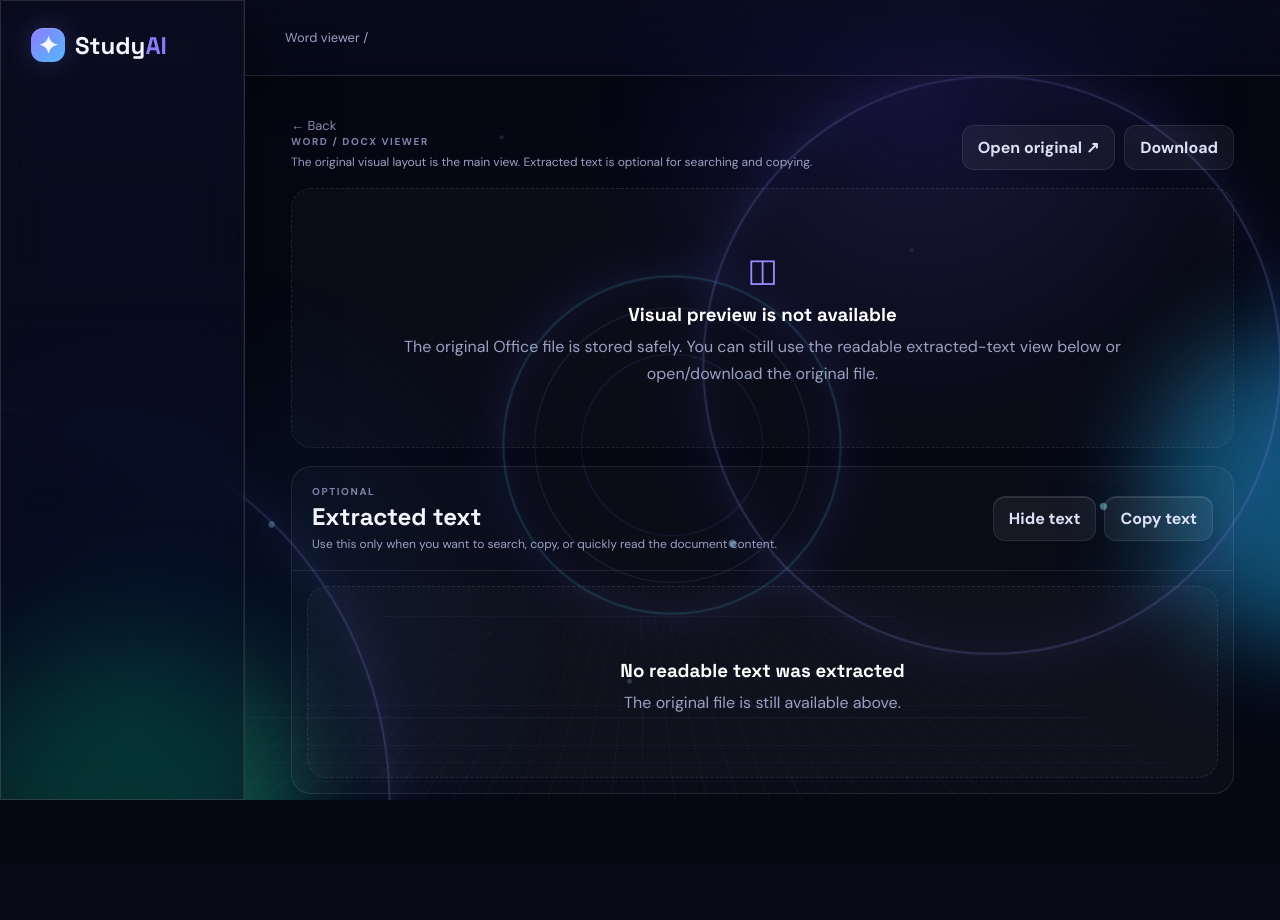
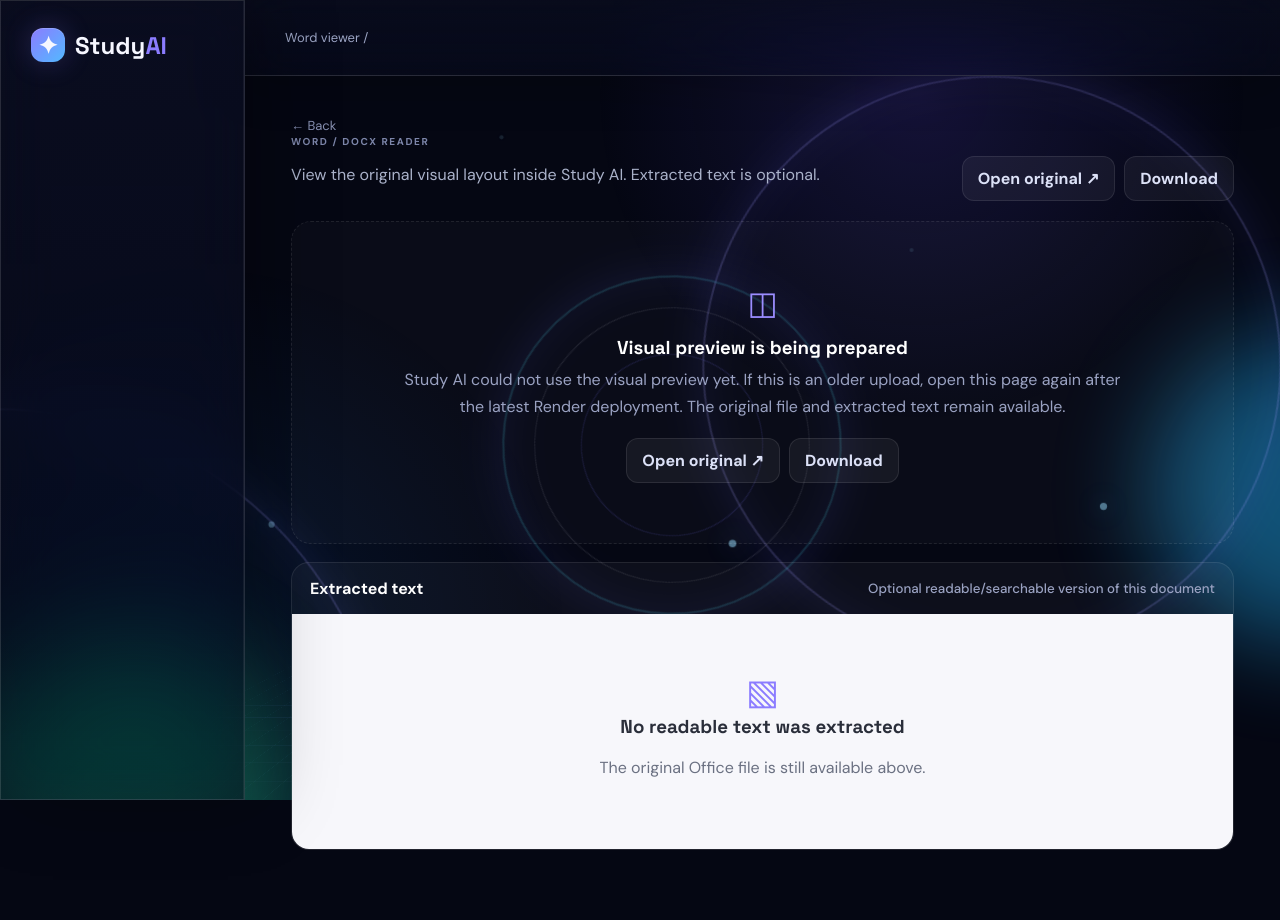
Before and after one commit to DangerG2g/study-ai, a FastAPI app: template app/templates/document_viewer.html in a window 1280 px wide. Before the commit the page ends 800 px from the top, so only its background shows below. Run offline with FastAPI, Linux system fonts and the light colour scheme; the template is opened without the code that fills it, so the values that code supplies are empty; parts of the project's set-up code (start-up, migrations or seed data) failed here and were passed over; some libraries are stand-ins or nearby versions.

Commit message:
Add files via upload

```diff
--- a/app/templates/document_viewer.html
+++ b/app/templates/document_viewer.html
@@ -1,13 +1,13 @@
-{% extends "base.html" %}
+{% extends 'base.html' %}
 {% block title %}{{ file.original_name }} · Study AI Reader{% endblock %}
 {% block crumb %}{{ 'PPT viewer' if file.file_type in ['ppt','pptx'] else 'Word viewer' }} / {{ file.original_name }}{% endblock %}
 {% block content %}
-<div class="document-reader-head">
+<div class="pdf-reader-head">
   <div>
     <a class="back" href="{% if file.chapter_id %}/chapters/{{ file.chapter_id }}{% else %}/subjects/{{ file.subject_id }}{% endif %}">← Back</a>
-    <div class="eyebrow">{{ 'PPT / PPTX VIEWER' if file.file_type in ['ppt','pptx'] else 'WORD / DOCX VIEWER' }}</div>
+    <div class="eyebrow">{{ 'PPT / PPTX READER' if file.file_type in ['ppt','pptx'] else 'WORD / DOCX READER' }}</div>
     <h1>{{ file.original_name }}</h1>
-    <p>The original visual layout is the main view. Extracted text is optional for searching and copying.</p>
+    <p>View the original visual layout inside Study AI. Extracted text is optional.</p>
   </div>
   <div class="head-actions">
     <a class="ghost" target="_blank" rel="noopener" href="/files/{{ file.id }}/open">Open original ↗</a>
@@ -16,107 +16,108 @@
 </div>
 
 {% if preview_available and preview_page_count > 0 %}
-<div class="office-reader-shell" data-office-pages="{{ preview_page_count }}" data-file-id="{{ file.id }}">
-  <div class="office-reader-toolbar">
-    <div class="office-page-controls">
-      <button class="icon-control" id="officePrev" type="button" aria-label="Previous page">‹</button>
-      <div class="office-page-number"><input id="officePageInput" type="number" min="1" max="{{ preview_page_count }}" value="1" aria-label="Page number"><span>/ {{ preview_page_count }}</span></div>
-      <button class="icon-control" id="officeNext" type="button" aria-label="Next page">›</button>
-    </div>
-    <div class="office-view-label"><b>{{ 'Slide' if file.file_type in ['ppt','pptx'] else 'Page' }} <span id="officePageLabel">1</span></b><span>of {{ preview_page_count }}</span></div>
-    <div class="office-tools">
-      <button class="ghost" type="button" id="officeFit">Fit view</button>
-      <a class="ghost" target="_blank" rel="noopener" href="/files/{{ file.id }}/office-preview">Open visual preview ↗</a>
-      <a class="ghost" href="/files/{{ file.id }}/download">Download</a>
-    </div>
+<div class="reader-toolbar pdf-page-toolbar office-pdf-toolbar">
+  <div><b>Viewing {{ 'slide' if file.file_type in ['ppt','pptx'] else 'page' }} <span id="officeCurrentPage">1</span></b><span>of {{ preview_page_count }} {{ 'slides' if file.file_type in ['ppt','pptx'] else 'pages' }}</span></div>
+  <form class="reader-page-picker" id="officePageForm">
+    <label for="officePage">Go to {{ 'slide' if file.file_type in ['ppt','pptx'] else 'page' }}</label>
+    <select id="officePage" aria-label="Choose page">
+      {% for p in range(1, preview_page_count + 1) %}
+      <option value="{{ p }}">{{ 'Slide' if file.file_type in ['ppt','pptx'] else 'Page' }} {{ p }}</option>
+      {% endfor %}
+    </select>
+  </form>
+  <div class="reader-query">{{ 'POWERPOINT' if file.file_type in ['ppt','pptx'] else 'WORD DOCUMENT' }} · Visual reader</div>
 </div>
 
-  <div class="office-reader-grid">
-    <section class="office-main-stage">
-      <div class="office-stage-head"><span>{{ 'PRESENTATION SLIDE' if file.file_type in ['ppt','pptx'] else 'DOCUMENT PAGE' }}</span><span id="officeStagePage">{{ 'SLIDE' if file.file_type in ['ppt','pptx'] else 'PAGE' }} 1 / {{ preview_page_count }}</span></div>
-      <div class="office-stage-scroll" id="officeStageScroll">
-        <img id="officeMainPage" class="office-main-page" src="/files/{{ file.id }}/preview-page/1" alt="{{ file.original_name }} page 1">
+<div class="pdf-original-layout office-pdf-layout">
+  <section class="pdf-original-primary office-original-primary">
+    <div class="reader-panel-head"><span>{{ 'ORIGINAL PRESENTATION SLIDE' if file.file_type in ['ppt','pptx'] else 'ORIGINAL DOCUMENT PAGE' }}</span><span id="officePanelLabel">{{ 'SLIDE' if file.file_type in ['ppt','pptx'] else 'PAGE' }} 1 / {{ preview_page_count }}</span></div>
+    <div class="office-page-stage" id="officePageStage">
+      <img id="officeMainPage" src="/files/{{ file.id }}/preview-page/1" alt="{{ file.original_name }} page 1">
     </div>
   </section>
 
-    <aside class="office-page-sidebar">
-      <div class="office-sidebar-head"><b>{{ 'SLIDES' if file.file_type in ['ppt','pptx'] else 'PAGES' }}</b><span>Choose a {{ 'slide' if file.file_type in ['ppt','pptx'] else 'page' }}</span></div>
-      <div class="office-page-list" id="officePageList">
+  <aside class="pdf-page-sidebar office-page-sidebar">
+    <div class="pdf-page-strip-head"><b>{{ 'PPT PAGES' if file.file_type in ['ppt','pptx'] else 'WORD PAGES' }}</b><span>Choose a {{ 'slide' if file.file_type in ['ppt','pptx'] else 'page' }}</span></div>
+    <div class="pdf-page-list office-page-list" id="officePageList">
       {% for p in range(1, preview_page_count + 1) %}
-        <button type="button" class="office-page-chip {% if p == 1 %}selected{% endif %}" data-page="{{ p }}">
-          <img src="/files/{{ file.id }}/preview-page/{{ p }}" loading="lazy" alt="{{ 'Slide' if file.file_type in ['ppt','pptx'] else 'Page' }} {{ p }} thumbnail">
-          <span><b>{{ p }}</b><small>{{ 'Slide' if file.file_type in ['ppt','pptx'] else 'Page' }} {{ p }}</small></span>
+      <button type="button" class="pdf-page-chip office-page-chip {% if p == 1 %}selected{% endif %}" data-page="{{ p }}">
+        <span>{{ p }}</span>
+        <div class="office-thumb-wrap"><img src="/files/{{ file.id }}/preview-page/{{ p }}" loading="lazy" alt="{{ 'Slide' if file.file_type in ['ppt','pptx'] else 'Page' }} {{ p }}"></div>
       </button>
       {% endfor %}
     </div>
   </aside>
 </div>
+
+<div class="reader-bottom-nav">
+  <button class="ghost" id="officePrev" type="button">← Previous</button>
+  <span>{{ 'Slide' if file.file_type in ['ppt','pptx'] else 'Page' }} <strong id="officeBottomPage">1</strong> of {{ preview_page_count }}</span>
+  <button class="ghost" id="officeNext" type="button">Next →</button>
 </div>
 {% else %}
 <div class="office-fallback">
   <div class="empty-icon">◫</div>
-  <h3>Visual preview is not available</h3>
-  <p>The original Office file is stored safely. You can still use the readable extracted-text view below or open/download the original file.</p>
+  <h3>Visual preview is being prepared</h3>
+  <p>Study AI could not use the visual preview yet. If this is an older upload, open this page again after the latest Render deployment. The original file and extracted text remain available.</p>
+  <div class="head-actions" style="justify-content:center;margin-top:18px">
+    <a class="ghost" target="_blank" rel="noopener" href="/files/{{ file.id }}/open">Open original ↗</a>
+    <a class="ghost" href="/files/{{ file.id }}/download">Download</a>
+  </div>
 </div>
 {% endif %}
 
-<section class="office-text-section">
-  <div class="office-text-head">
-    <div><div class="eyebrow">OPTIONAL</div><h2>Extracted text</h2><p>Use this only when you want to search, copy, or quickly read the document content.</p></div>
-    <div class="office-text-actions"><button class="ghost" type="button" id="toggleOfficeText">Hide text</button><button class="ghost" type="button" id="copyOfficeText">Copy text</button></div>
-  </div>
-  <div id="officeExtractedText" class="document-reader office-readable-text">
+<details class="extracted-text-details office-extracted" {% if not preview_available %}open{% endif %}>
+  <summary><span>Extracted text</span><small>Optional readable/searchable version of this {{ 'presentation' if file.file_type in ['ppt','pptx'] else 'document' }}</small></summary>
+  <div class="extracted-text-body">
     {% if pages %}
       {% for page in pages %}
-      <article class="doc-page" id="office-text-page-{{ page.page_number }}">
+      <article class="doc-page office-text-page" data-text-page="{{ page.page_number }}">
         <div class="page-number">{{ 'SLIDE' if file.file_type in ['ppt','pptx'] else 'DOCUMENT PAGE' }} {{ page.page_number }}</div>
         <div class="doc-page-text">{{ page.text }}</div>
       </article>
       {% endfor %}
     {% else %}
-      <div class="office-fallback"><h3>No readable text was extracted</h3><p>The original file is still available above.</p></div>
+      <div class="reader-empty"><div>▧</div><h3>No readable text was extracted</h3><p>The original Office file is still available above.</p></div>
     {% endif %}
   </div>
-</section>
+</details>
 {% endblock %}
+
 {% block scripts %}
 <script>
 (function(){
-  const shell=document.querySelector('.office-reader-shell');
-  if(!shell) return;
-  const total=Number(shell.dataset.officePages||1), fileId=shell.dataset.fileId;
-  const img=document.getElementById('officeMainPage');
-  const input=document.getElementById('officePageInput');
-  const label=document.getElementById('officePageLabel');
-  const stage=document.getElementById('officeStagePage');
+  const total={{ preview_page_count|int }};
+  const fileId={{ file.id|int }};
+  const main=document.getElementById('officeMainPage');
+  const select=document.getElementById('officePage');
+  const current=document.getElementById('officeCurrentPage');
+  const bottom=document.getElementById('officeBottomPage');
+  const panel=document.getElementById('officePanelLabel');
   const list=document.getElementById('officePageList');
-  const scroll=document.getElementById('officeStageScroll');
-  function setPage(raw){
-    let p=Math.max(1,Math.min(total,Number(raw)||1));
-    input.value=p; label.textContent=p;
-    stage.textContent=({{ 'true' if file.file_type in ['ppt','pptx'] else 'false' }}?'SLIDE ':'PAGE ')+p+' / '+total;
-    img.src='/files/'+fileId+'/preview-page/'+p;
-    img.alt='{{ file.original_name|e }} page '+p;
-    [...list.querySelectorAll('.office-page-chip')].forEach(b=>b.classList.toggle('selected',Number(b.dataset.page)===p));
+  if(!main || !select || !list || !total) return;
+  const isPpt={{ 'true' if file.file_type in ['ppt','pptx'] else 'false' }};
+  function setPage(value){
+    let p=Math.max(1,Math.min(total,parseInt(value,10)||1));
+    select.value=String(p);
+    current.textContent=p;
+    bottom.textContent=p;
+    panel.textContent=(isPpt?'SLIDE ':'PAGE ')+p+' / '+total;
+    main.src='/files/'+fileId+'/preview-page/'+p;
+    main.alt='{{ file.original_name|e }} '+(isPpt?'slide ':'page ')+p;
+    list.querySelectorAll('.office-page-chip').forEach(btn=>btn.classList.toggle('selected',Number(btn.dataset.page)===p));
     const active=list.querySelector('.office-page-chip.selected');
     if(active) active.scrollIntoView({block:'nearest'});
-    scroll.scrollTop=0;
-    window.history.replaceState({},'',location.pathname+'?page='+p);
+    const textPage=document.querySelector('.office-text-page[data-text-page="'+p+'"]');
+    if(textPage && new URLSearchParams(location.search).has('text')) textPage.scrollIntoView({behavior:'smooth',block:'start'});
+    const url=new URL(location.href); url.searchParams.set('page',p); history.replaceState({},'',url);
   }
-  document.getElementById('officePrev').addEventListener('click',()=>setPage(Number(input.value)-1));
-  document.getElementById('officeNext').addEventListener('click',()=>setPage(Number(input.value)+1));
-  input.addEventListener('change',()=>setPage(input.value));
-  input.addEventListener('keydown',e=>{if(e.key==='Enter'){e.preventDefault();setPage(input.value)}});
-  list.querySelectorAll('.office-page-chip').forEach(b=>b.addEventListener('click',()=>setPage(b.dataset.page)));
-  document.getElementById('officeFit').addEventListener('click',()=>{img.classList.toggle('fit-width'); scroll.scrollTop=0;});
-  const params=new URLSearchParams(location.search); if(params.get('page')) setPage(params.get('page'));
-})();
-(function(){
-  const text=document.getElementById('officeExtractedText');
-  const toggle=document.getElementById('toggleOfficeText');
-  if(toggle&&text) toggle.addEventListener('click',()=>{const hidden=text.hasAttribute('hidden'); if(hidden){text.removeAttribute('hidden');toggle.textContent='Hide text'}else{text.setAttribute('hidden','');toggle.textContent='Show extracted text'}});
-  const copy=document.getElementById('copyOfficeText');
-  if(copy&&text) copy.addEventListener('click',async()=>{try{await navigator.clipboard.writeText(text.innerText);copy.textContent='Copied ✓';setTimeout(()=>copy.textContent='Copy text',1200)}catch(e){copy.textContent='Copy failed'}});
+  select.addEventListener('change',()=>setPage(select.value));
+  document.getElementById('officePrev').addEventListener('click',()=>setPage(Number(select.value)-1));
+  document.getElementById('officeNext').addEventListener('click',()=>setPage(Number(select.value)+1));
+  list.querySelectorAll('.office-page-chip').forEach(btn=>btn.addEventListener('click',()=>setPage(btn.dataset.page)));
+  const start=new URLSearchParams(location.search).get('page');
+  if(start) setPage(start);
 })();
 </script>
 {% endblock %}
```
Lines whose indentation alone changed are shown as unchanged.
